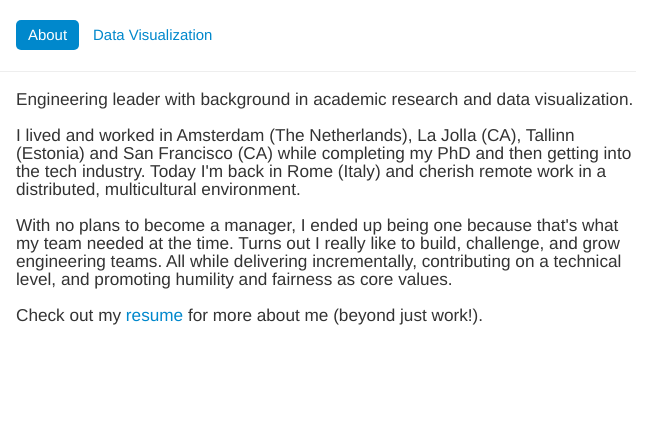
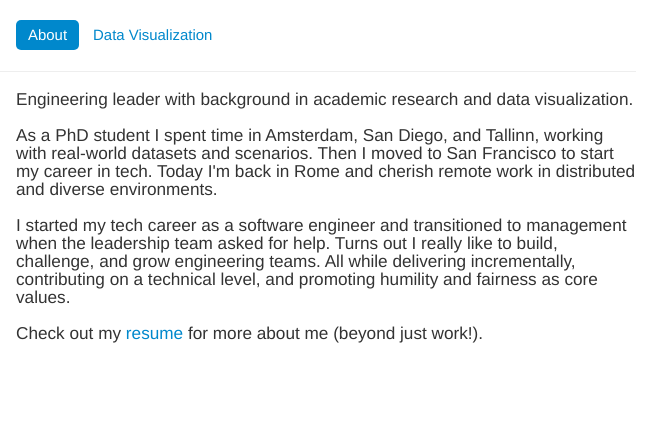
Before and after one commit to hyperboreans/hyperboreans.github.io, a plain HTML site: page index.html in a window 1280 px wide. Shown: the full height of the page, 474-1139 px from the left. Drawn offline with Linux system fonts and the light colour scheme.

Commit message:
Update bio

```diff
--- a/index.html
+++ b/index.html
@@ -71,11 +71,11 @@
                 <div class="span8 bigger-font">
                     Engineering leader with background in academic research and data visualization.<br><br>
 
-                    I lived and worked in Amsterdam (The Netherlands), La Jolla (CA), Tallinn (Estonia) and San Francisco (CA)
-                    while completing my PhD and then getting into the tech industry.
-                    Today I'm back in Rome (Italy) and cherish remote work in a distributed, multicultural environment.<br><br>
+                    As a PhD student I spent time in Amsterdam, San Diego, and Tallinn, working with real-world datasets and scenarios.
+                    Then I moved to San Francisco to start my career in tech.
+                    Today I'm back in Rome and cherish remote work in distributed and diverse environments.<br><br>
 
-                    With no plans to become a manager, I ended up being one because that's what my team needed at the time.
+                    I started my tech career as a software engineer and transitioned to management when the leadership team asked for help.
                     Turns out I really like to build, challenge, and grow engineering teams.
                     All while delivering incrementally, contributing on a technical level, and promoting humility and fairness as core values.<br><br>
 
```
